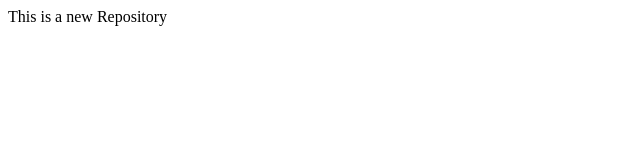
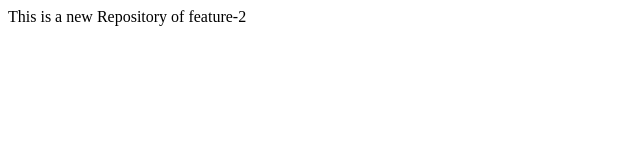
Before and after one commit to techayush087/LocalRepo, a plain HTML site: page index.html in a window 1280 px wide. Shown: the full height of the page, 0-640 px from the left. Drawn offline with Linux system fonts and the light colour scheme.

Commit message:
Index file updated in Feature-02

```diff
--- a/index.html
+++ b/index.html
@@ -1 +1 @@
-<p>This is a new Repository</p>
+<p>This is a new Repository of feature-2</p>
```
